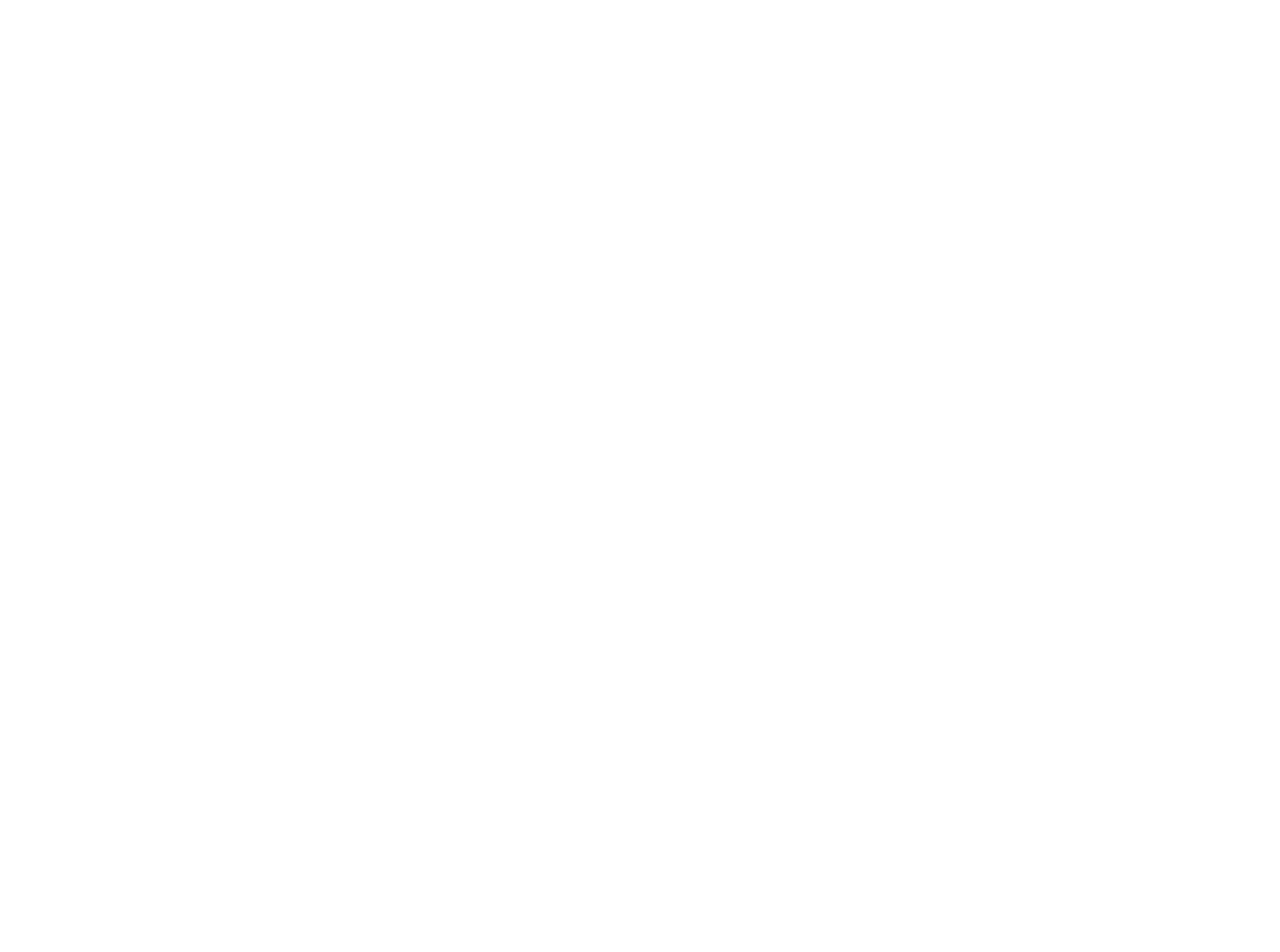
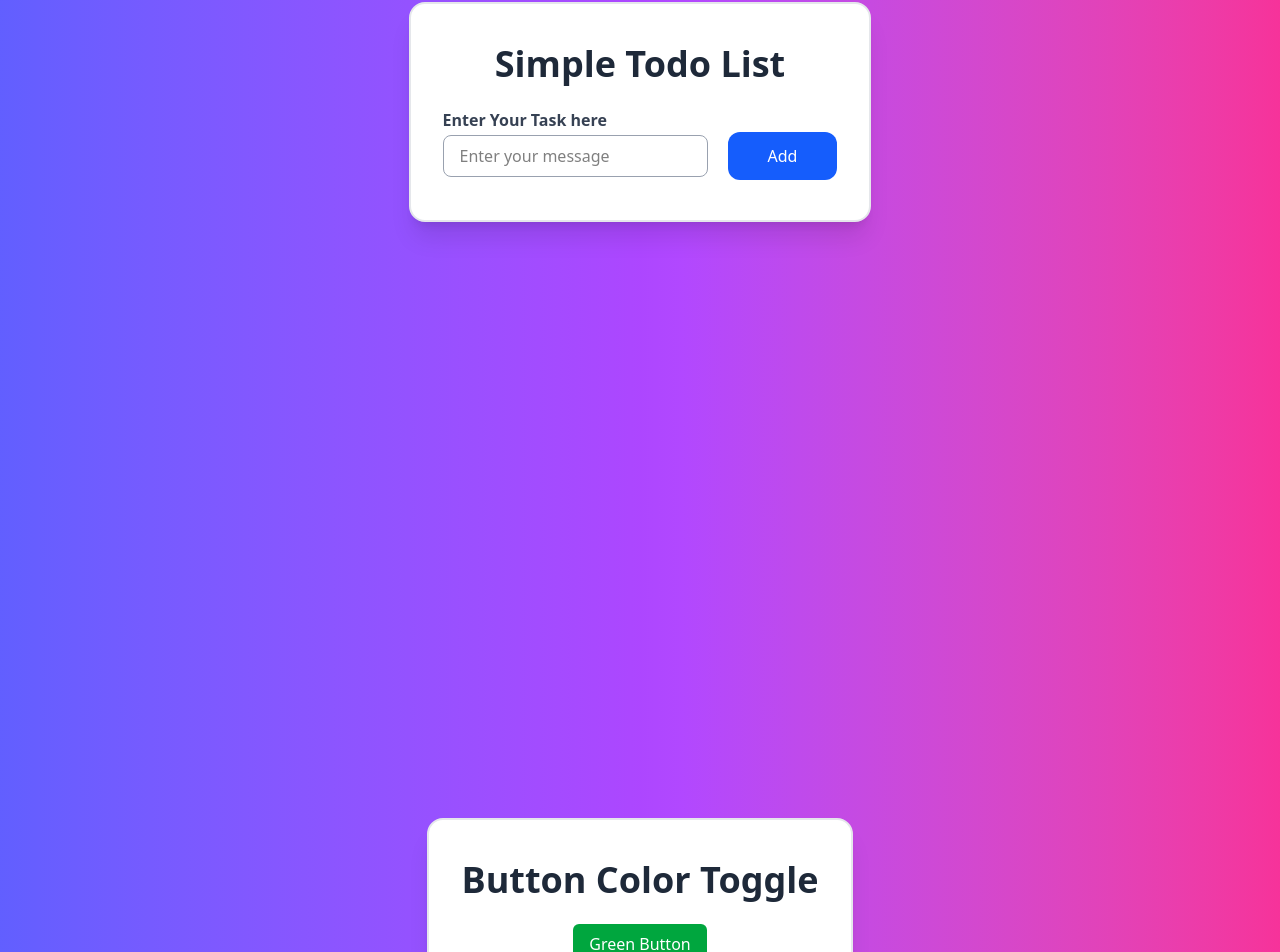
Before and after one commit to ashish8228/React-Beginner-Project, a React (Vite) app: page / in a window 1280 px wide. Shown: the part 3488-4440 px from the top of the page. Before the commit the page ends 3200 px from the top, so only its background shows below. Built offline with nearby package versions, Linux system fonts and the light colour scheme.

Commit message:
Add more two components

```diff
--- a/src/App.jsx
+++ b/src/App.jsx
@@ -1,8 +1,10 @@
 import './App.css'
+import ButtonColorToggle from './components/ButtonColorToggle'
 import CharacterCounter from './components/CharacterCounter'
 import CounterApp from './components/counterApp'
 import InputHandle from './components/inputHandle'
 import ShowHideText from './components/ShowHideText'
+import SimpleTodoList from './components/simpleToDo'
 
 function App() {
   return (
@@ -11,6 +13,8 @@
       <ShowHideText/>
       <InputHandle/>
       <CharacterCounter/>
+      <SimpleTodoList/>
+      <ButtonColorToggle/>
     </div>
   )
 }
--- /dev/null
+++ b/src/components/ButtonColorToggle.jsx
@@ -0,0 +1,22 @@
+// Button Color Toggle
+// Concepts: dynamic styles
+//  Requirements:
+//  Button changes color on click
+//  Toggle between two colors
+
+import React, { useState } from 'react'
+
+const ButtonColorToggle = () => {
+    const [colour, setcolour] = useState(true)
+
+    return (
+        <div className="flex justify-center items-center h-screen w-screen bg-linear-to-r from-indigo-500 via-purple-500 to-pink-500">
+            <div className="flex flex-col items-center border-2 border-gray-200 shadow-xl bg-white gap-6 rounded-2xl px-8 py-10">
+                <h1 className="text-center text-4xl font-extrabold text-gray-800">Button Color Toggle</h1>
+                <button className={`${colour ? "bg-green-600 " : "bg-red-600"} text-white px-4 py-2 rounded-md hover:cursor-pointer transition-all duration-150`} onClick={()=>setcolour(!colour)}>{colour ? "Green Button" : "Red Button"}</button>
+            </div>
+        </div>
+    )
+}
+
+export default ButtonColorToggle
--- /dev/null
+++ b/src/components/simpleToDo.jsx
@@ -0,0 +1,65 @@
+//  Simple Todo List
+// Concepts: arrays in state
+//  Requirements:
+//  Input to add todo
+//  Display list
+//  Clear input after add
+// :point_right: Bonus: delete a todo
+
+import { useEffect, useState } from "react";
+
+const SimpleTodoList = () => {
+    const [storage, setstorage] = useState([])
+    const [input, setInput] = useState("");
+
+    const setInputfn = (e) => {
+        return (
+            setInput(e.target.value)
+        )
+    }
+    const addbtn = (e) => {
+        if(input.trim()==""){
+            return;
+        }
+        else{
+            setstorage(previosTask=>[...previosTask, input])
+            setInput("")
+            console.log(storage.length)
+        }
+
+    }
+
+
+    return (
+        <div className="flex justify-center items-center h-screen w-screen bg-linear-to-r from-indigo-500 via-purple-500 to-pink-500">
+            <div className="flex flex-col items-center border-2 border-gray-200 shadow-xl bg-white gap-6 rounded-2xl px-8 py-10">
+                <h1 className="text-center text-4xl font-extrabold text-gray-800">Simple Todo List</h1>
+
+                <div>
+                    <label htmlFor="message" className="mb-2 font-semibold text-gray-700">Enter Your Task here</label>
+                    <div className="flex items-center gap-5">
+                        <input
+                            type="text"
+                            placeholder="Enter your message"
+                            className="border rounded-lg px-4 py-2 border-gray-400 w-full focus:outline-none focus:ring-2 focus:ring-indigo-500 transition-shadow"
+                            value={input}
+                            onChange={setInputfn}
+                        />
+                        <button className="px-10 py-3 bg-blue-600 rounded-xl text-white cursor-pointer" onClick={addbtn}>Add</button>
+                    </div>
+                    {
+                    storage.map((vsl, ids) => {
+                        return (
+                            <div key={ids} className="flex flex-col gap-4 mt-5">
+                                <p className=" border-2 px-3 py-2 rounded-md  border-gray-500 text-xl flex justify-between" key={ids}>{vsl} <button className="px-4 py-2 bg-red-600 rounded-xl text-white cursor-pointer"onClick={()=>{alert("You can not delete this because developers are so busy in another project so do not try this ⏳")}}>Remove</button></p>
+                            </div>
+                        )
+                    })
+                    }
+                </div>
+            </div>
+        </div>
+    )
+}
+
+export default SimpleTodoList;
```
